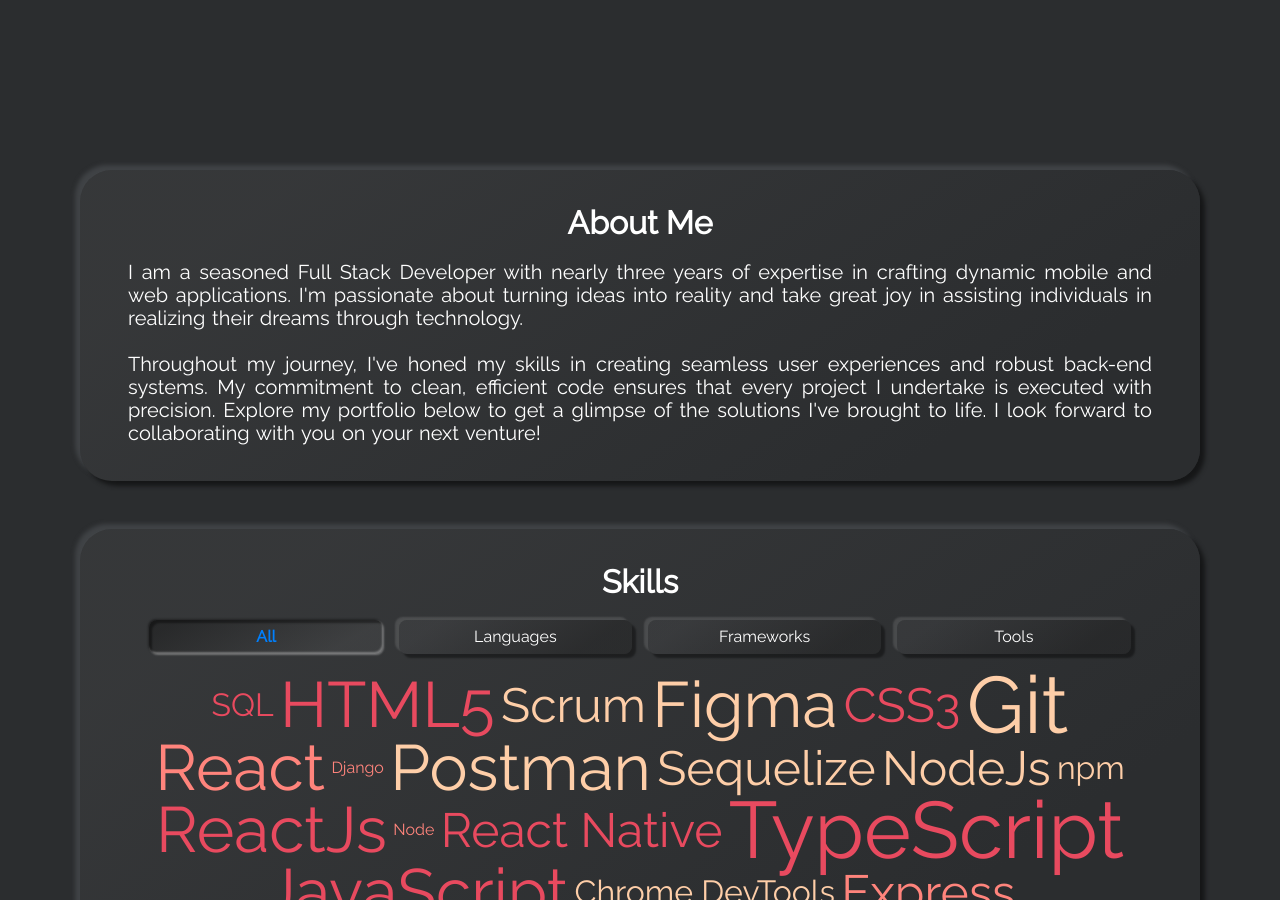
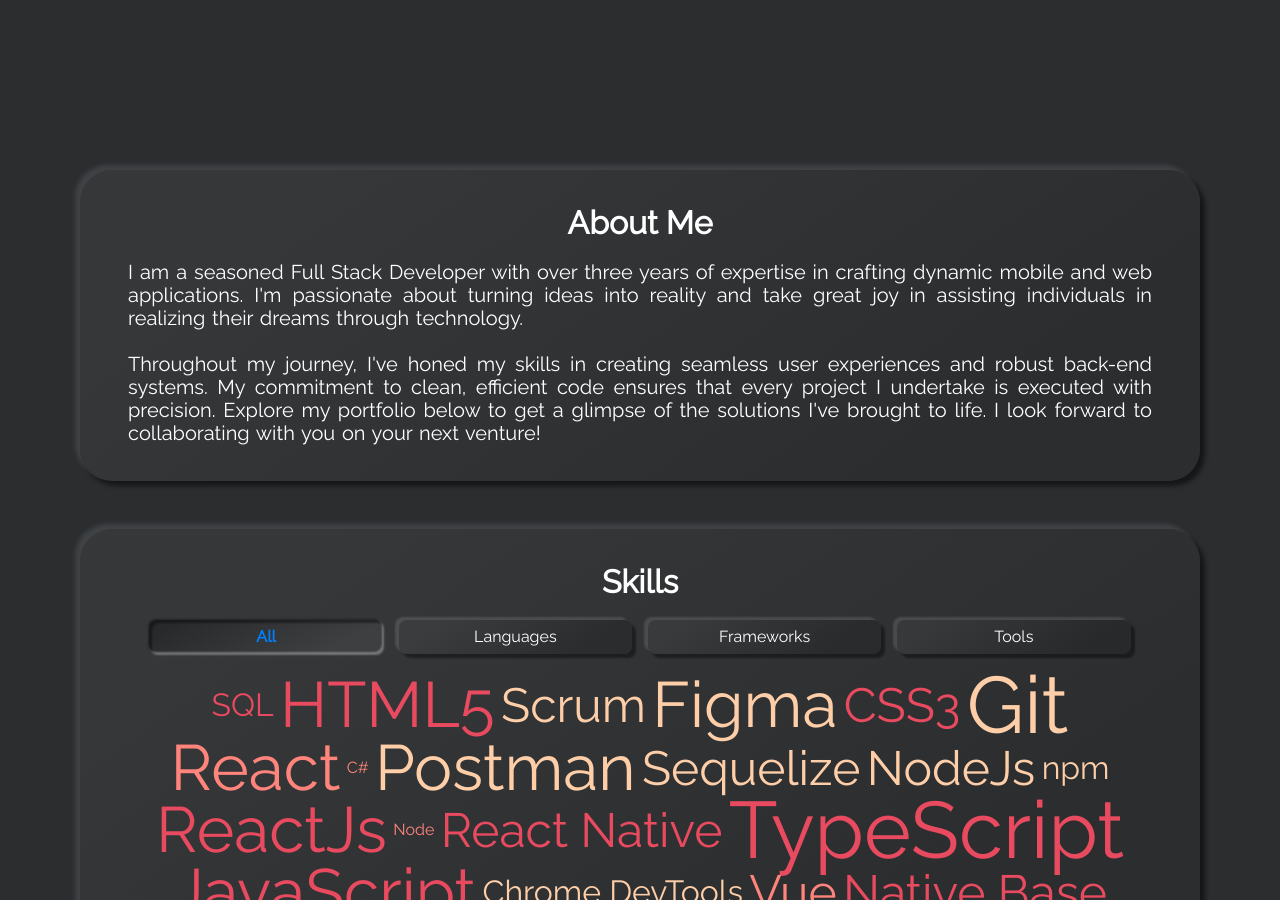
Before and after one commit to asadsidd16/asadportfolio, a Jekyll site: the page built from index.html, in a window 1280 px wide and 900 px high, scrolled down 890 px. Built offline with Jekyll 4.4.1, drawn with Linux system fonts in a browser that asks for light colours; some of the changed text lies outside the part shown.

Commit message:
updated portfolio

```diff
--- a/_data/skills-frameworks.yml
+++ b/_data/skills-frameworks.yml
@@ -13,8 +13,8 @@
   weight: 1
 
 
-- name: Express
+- name: Vue
   weight: 3
 
-- name: Django
+- name: C#
   weight: 1
--- a/_includes/section-aboutme.html
+++ b/_includes/section-aboutme.html
@@ -1,5 +1,5 @@
 <h1 class="title">{{site.about_me_title}}</h1>
-<p class="description" data-aos="fade-down">I am a seasoned Full Stack Developer with nearly three years of expertise in crafting dynamic mobile and web applications. I'm passionate about turning ideas into reality and take great joy in assisting individuals in realizing their dreams through technology.
+<p class="description" data-aos="fade-down">I am a seasoned Full Stack Developer with over three years of expertise in crafting dynamic mobile and web applications. I'm passionate about turning ideas into reality and take great joy in assisting individuals in realizing their dreams through technology.
 
    <br />  <br /> Throughout my journey, I've honed my skills in creating seamless user experiences and robust back-end systems. My commitment to clean, efficient code ensures that every project I undertake is executed with precision.
 
```
Also changed, not shown: _data/timeline.yml (+10 -0 lines).
